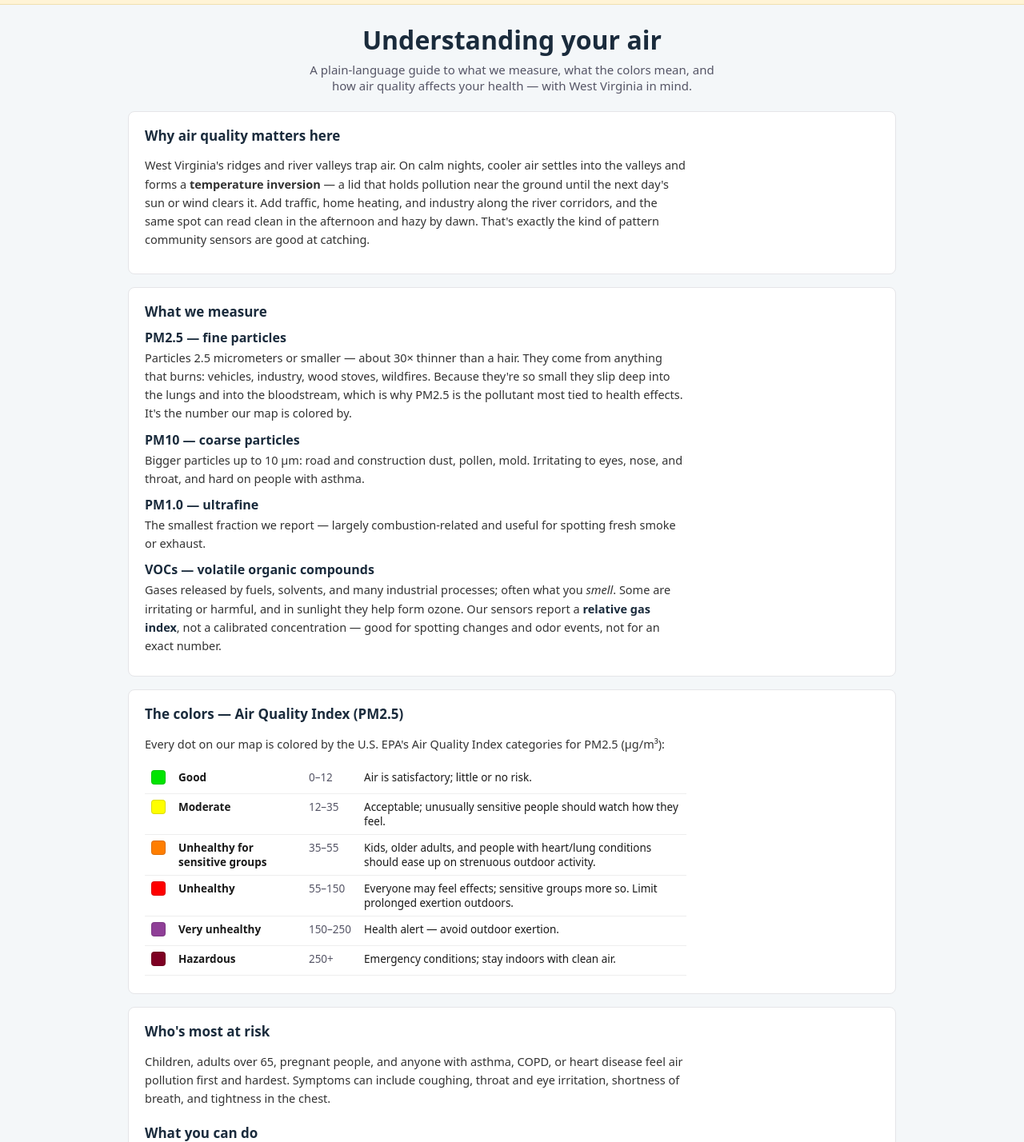
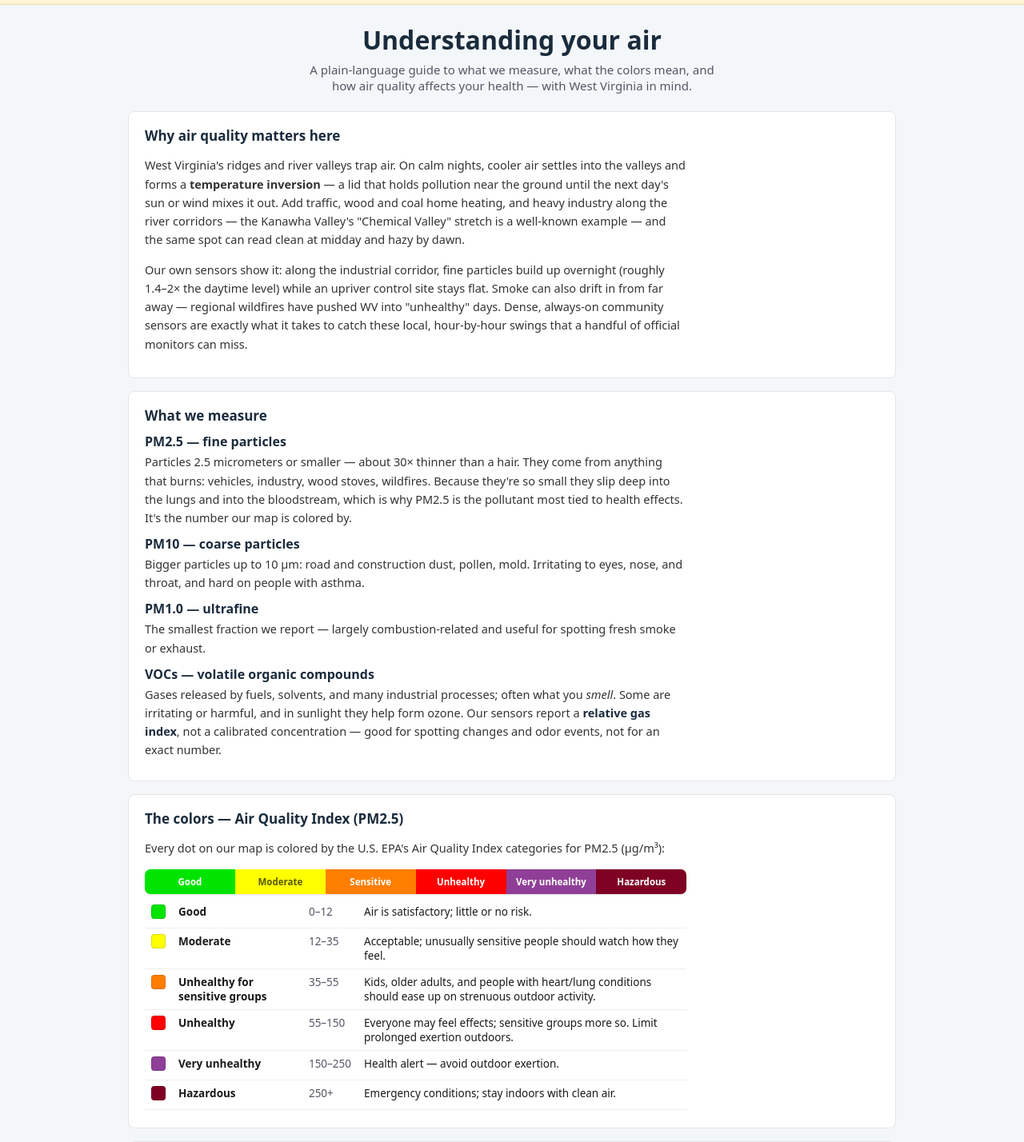
Before and after one commit to createwv/airwv, a FastAPI app: page /learn in a window 1280 px wide. Shown: the part 385-1813 px from the top of the page at 80% size. Run offline with FastAPI, Linux system fonts and the light colour scheme; some libraries are stand-ins or nearby versions.

Commit message:
Home hero: real WV community-sensor photo; polish Learn page
- Hero uses an actual photo (PXL_20240223) of a community PurpleAir sensor over a
  WV valley town, optimized to 1600px/160KB. Dark scrim for white-text legibility
  + bottom fade into the page; hero CTAs (explore map / report) and a credit line.
- Learn: add a visual AQI gradient scale bar, and West Virginia specifics
  (Chemical Valley / Kanawha, wood + coal heating, the overnight-buildup finding
  from our own sensors, regional wildfire smoke).

Co-Authored-By: Claude Opus 4.8 (1M context) <noreply@anthropic.com>

```diff
--- a/src/airwv/web/static/app.css
+++ b/src/airwv/web/static/app.css
@@ -104,6 +104,26 @@
   .rform .hp { position:absolute !important; left:-9999px; }
   .rloc { display:flex; gap:10px; align-items:center; flex-wrap:wrap; }
   .rnote { font-size:12px; color:#7a5b12; background:#fff4d6; padding:7px 9px; border-radius:6px; }
+  /* ---- Home hero (real WV community-sensor photo) ---- */
+  .hero { position:relative; margin-bottom:12px; overflow:hidden;
+    background:#2a3a48 url('/static/hero.jpg') center 38% / cover no-repeat; }
+  /* scrim: darken for white text + fade the bottom into the page */
+  .hero::after { content:''; position:absolute; inset:0; z-index:1; pointer-events:none;
+    background:linear-gradient(180deg, rgba(18,32,46,.62) 0%, rgba(18,32,46,.34) 45%, rgba(244,247,249,.0) 62%, rgba(244,247,249,1) 100%); }
+  .hero-inner { position:relative; z-index:2; max-width:760px; margin:0 auto; text-align:center;
+    padding:52px 20px 92px; }
+  .hero-inner h1 { font-size:clamp(25px,4.2vw,40px); line-height:1.1; margin:0 0 12px; color:#fff;
+    letter-spacing:-.01em; text-shadow:0 2px 14px rgba(0,0,0,.5); }
+  .hero-inner p { font-size:clamp(14px,1.7vw,17px); color:#eaf1f7; max-width:56ch; margin:0 auto 18px;
+    text-shadow:0 1px 8px rgba(0,0,0,.55); }
+  .hero-cta { display:flex; gap:10px; justify-content:center; flex-wrap:wrap; }
+  .hbtn { padding:11px 22px; border-radius:24px; font-weight:600; font-size:14px; text-decoration:none;
+    background:rgba(255,255,255,.92); color:var(--brand); border:1px solid rgba(255,255,255,.6);
+    transition:transform .12s,box-shadow .15s; }
+  .hbtn:hover { transform:translateY(-1px); box-shadow:0 6px 16px rgba(0,0,0,.28); }
+  .hbtn.primary { background:linear-gradient(90deg,var(--brand),var(--brand-purple)); color:#fff; border:none; }
+  .hero-credit { position:absolute; right:12px; bottom:8px; z-index:2; font-size:11px; color:rgba(255,255,255,.82);
+    text-shadow:0 1px 4px rgba(0,0,0,.6); max-width:60%; text-align:right; }
   /* ---- Home / content pages ---- */
   .ov-wrap, .page { max-width:1000px; margin:0 auto; }
   .ov-intro { text-align:center; padding:26px 20px 6px; }
@@ -157,6 +177,10 @@
   table.aqi td { padding:7px 8px; border-bottom:1px solid #eee; font-size:13.5px; vertical-align:top; }
   table.aqi td:nth-child(3) { white-space:nowrap; color:#556; }
   table.aqi .sw { display:inline-block; width:16px; height:16px; border-radius:4px; border:1px solid #0002; }
+  .aqibar { display:flex; border-radius:7px; overflow:hidden; margin:10px 0 6px; box-shadow:0 1px 3px rgba(0,0,0,.12); }
+  .aqibar span { flex:1; padding:8px 4px; text-align:center; font-size:11.5px; font-weight:600;
+    color:#fff; white-space:nowrap; }
+  @media (max-width:560px){ .aqibar span { font-size:9.5px; padding:7px 2px; } }
   /* admin moderation cards */
   .acard { border:1px solid #e5e5e8; border-radius:8px; padding:10px 12px; margin-bottom:10px; }
   .acard .tag { background:#eef0f6; color:#446; border-radius:4px; padding:1px 6px; font-size:11px; }
--- a/src/airwv/web/templates/learn.html
+++ b/src/airwv/web/templates/learn.html
@@ -9,10 +9,15 @@
     <h3>Why air quality matters here</h3>
     <p>West Virginia's ridges and river valleys trap air. On calm nights, cooler air
       settles into the valleys and forms a <b>temperature inversion</b> — a lid that
-      holds pollution near the ground until the next day's sun or wind clears it. Add
-      traffic, home heating, and industry along the river corridors, and the same spot
-      can read clean in the afternoon and hazy by dawn. That's exactly the kind of
-      pattern community sensors are good at catching.</p>
+      holds pollution near the ground until the next day's sun or wind mixes it out. Add
+      traffic, wood and coal home heating, and heavy industry along the river corridors —
+      the Kanawha Valley's "Chemical Valley" stretch is a well-known example — and the
+      same spot can read clean at midday and hazy by dawn.</p>
+    <p>Our own sensors show it: along the industrial corridor, fine particles build up
+      overnight (roughly 1.4–2× the daytime level) while an upriver control site stays
+      flat. Smoke can also drift in from far away — regional wildfires have pushed WV into
+      "unhealthy" days. Dense, always-on community sensors are exactly what it takes to
+      catch these local, hour-by-hour swings that a handful of official monitors can miss.</p>
   </div></div>
 
   <div class="card"><div class="prose">
@@ -43,6 +48,14 @@
     <h3>The colors — Air Quality Index (PM2.5)</h3>
     <p>Every dot on our map is colored by the U.S. EPA's Air Quality Index categories
       for PM2.5 (µg/m³):</p>
+    <div class="aqibar">
+      <span style="background:#00e400">Good</span>
+      <span style="background:#ffff00;color:#5a5a00">Moderate</span>
+      <span style="background:#ff7e00">Sensitive</span>
+      <span style="background:#ff0000">Unhealthy</span>
+      <span style="background:#8f3f97">Very unhealthy</span>
+      <span style="background:#7e0023">Hazardous</span>
+    </div>
     <table class="aqi">
       <tr><td><span class="sw" style="background:#00e400"></span></td><td><b>Good</b></td><td>0–12</td><td>Air is satisfactory; little or no risk.</td></tr>
       <tr><td><span class="sw" style="background:#ffff00"></span></td><td><b>Moderate</b></td><td>12–35</td><td>Acceptable; unusually sensitive people should watch how they feel.</td></tr>
```
Also changed, not shown: src/airwv/web/templates/overview.html (+12 -5 lines), src/airwv/web/static/hero.jpg (added).
